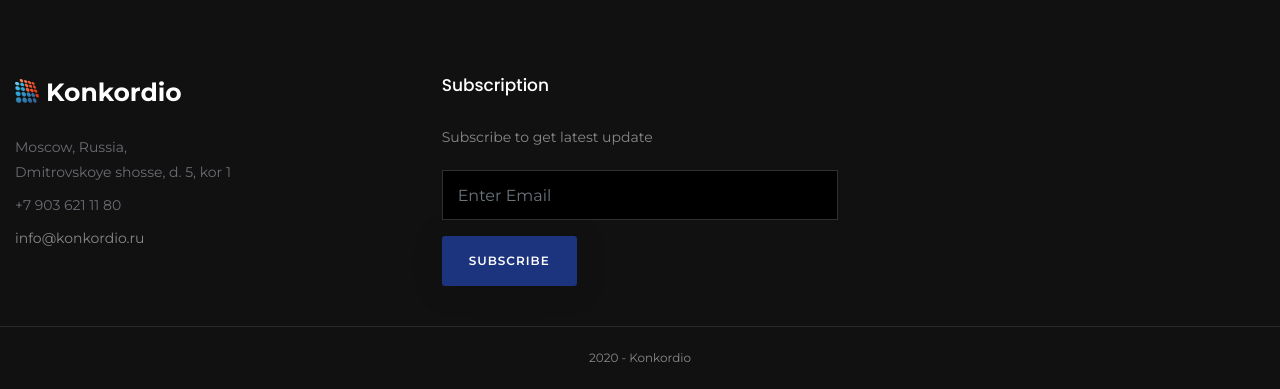
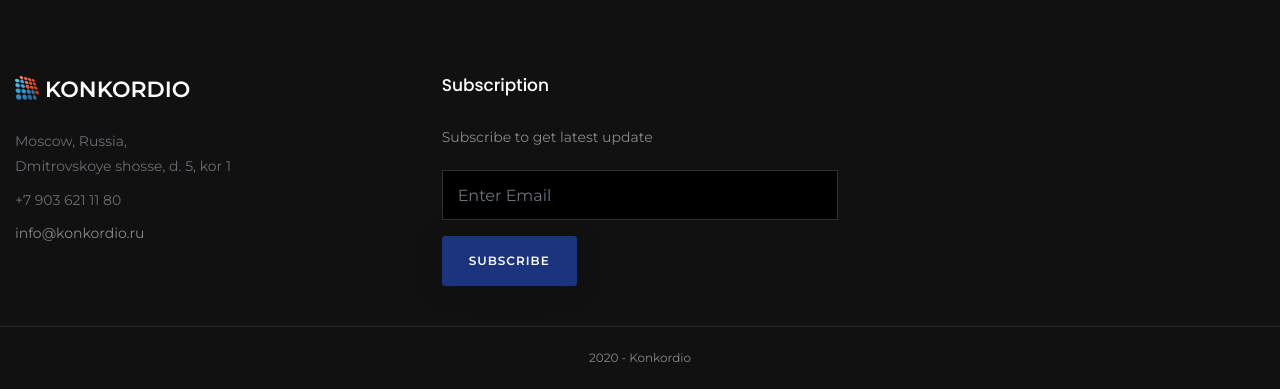
Before and after one commit to konkordio/konkordio.github.io, a plain HTML site: page index.html in a window 1280 px wide. Shown: the part 2113-2502 px from the top of the page. Drawn offline with Linux system fonts and the light colour scheme.

Commit message:
Update styles.css

```diff
--- a/static/css/styles.css
+++ b/static/css/styles.css
@@ -849,9 +849,10 @@ a:active {
 }
 .footer-section .footer-logo {
   color: #fff;
-  font-weight: 700;
-  font-size: 25px;
+  font-weight: 600;
+  font-size: 22px;
   margin-bottom: 20px;
+  text-transform: uppercase;
 }
 .footer-section .footer-text p {
   width: 350px;
```
